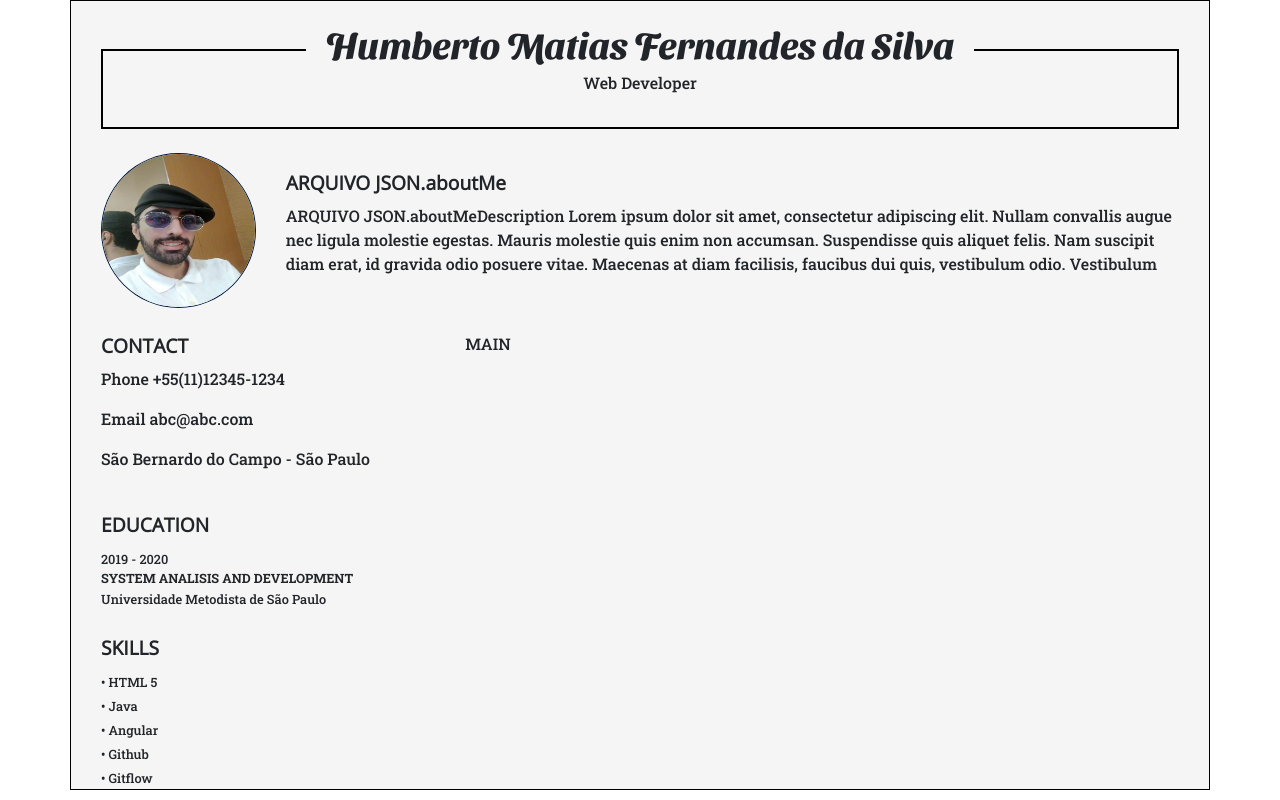
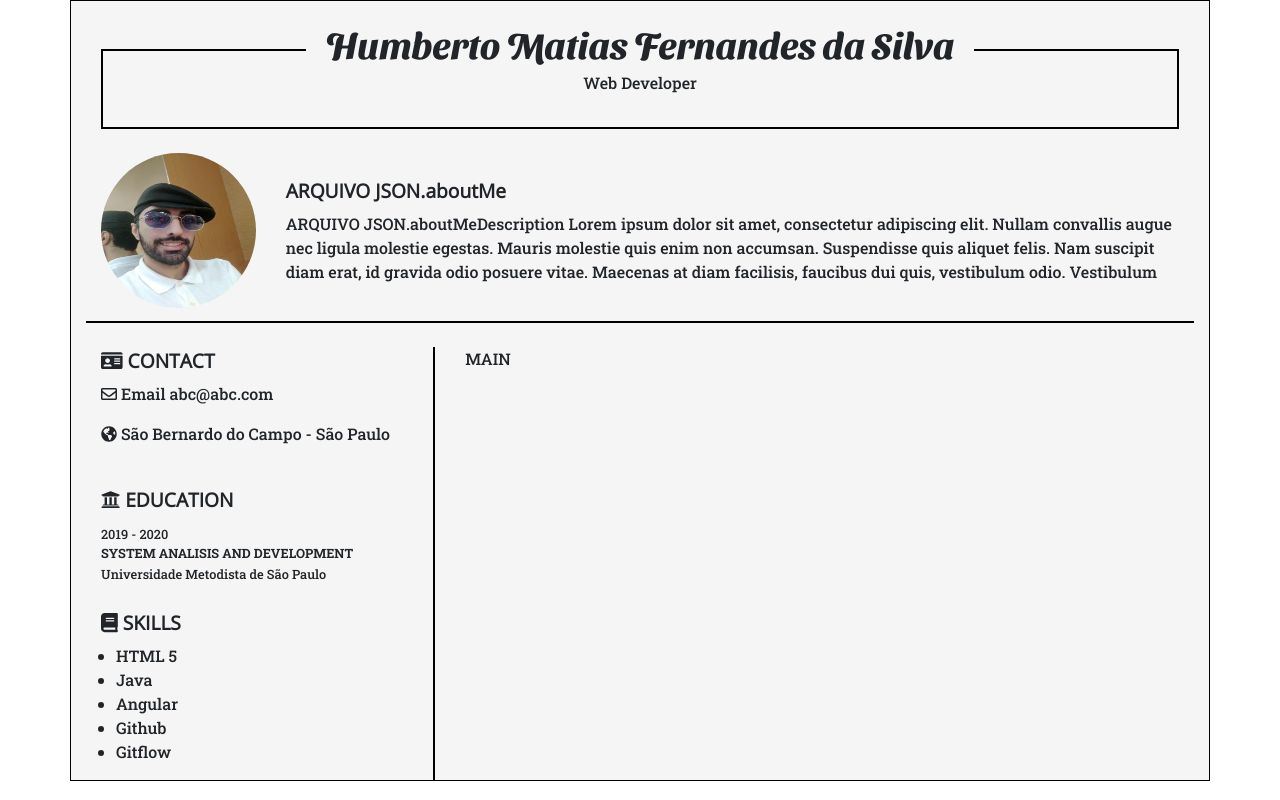
Before and after one commit to BetoMatias/resume, an Angular app: page / in a window 1280 px wide. Built offline with nearby package versions, Linux system fonts and the light colour scheme.

Commit message:
Icons and Borders

```diff
--- a/package.json
+++ b/package.json
@@ -19,6 +19,10 @@
     "@angular/platform-browser": "~9.1.11",
     "@angular/platform-browser-dynamic": "~9.1.11",
     "@angular/router": "~9.1.11",
+    "@fortawesome/angular-fontawesome": "^0.6.1",
+    "@fortawesome/fontawesome-svg-core": "^1.2.32",
+    "@fortawesome/free-regular-svg-icons": "^5.15.1",
+    "@fortawesome/free-solid-svg-icons": "^5.15.1",
     "bootstrap": "^4.5.2",
     "normalize.css": "^8.0.1",
     "rxjs": "~6.5.4",
--- a/src/app/app.module.ts
+++ b/src/app/app.module.ts
@@ -10,9 +10,10 @@ import { AppComponent } from './app.component';
   ],
   imports: [
     BrowserModule,
-    AppRoutingModule
+    AppRoutingModule,
   ],
   providers: [],
   bootstrap: [AppComponent]
 })
-export class AppModule { }
+export class AppModule {
+}
--- a/src/app/views/components/person/person.component.scss
+++ b/src/app/views/components/person/person.component.scss
@@ -15,15 +15,15 @@
     }
 }
 .abt-me {
-    height: 155px;
+    height: 170px;
     & div.col-2 {
         height: inherit;
         & img {
-            border: 1px solid #021a40;
             height: 155px;
             width: 155px;
         }
     }
+    border-bottom: 2px solid black;
 }
 
 .border-round {
--- a/src/app/views/components/side-info/side-info.component.html
+++ b/src/app/views/components/side-info/side-info.component.html
@@ -1,26 +1,39 @@
 <section class="container side-info">
     <div class="row">
         <div class="col-12">
-            <h3>CONTACT</h3>
-            <p>Phone +55(11)12345-1234</p>
-            <p>Email abc@abc.com</p>
-            <p>São Bernardo do Campo - São Paulo</p>
+            <h3>
+                <fa-icon [icon]="['fas', 'id-card']"></fa-icon> CONTACT
+            </h3>
+            <p>
+                <fa-icon [icon]="['far', 'envelope']"></fa-icon> Email abc@abc.com
+            </p>
+            <p>
+                <fa-icon [icon]="['fas', 'globe-americas']"></fa-icon> São Bernardo do Campo - São Paulo
+            </p>
         </div>
         <div class="col-12 mt-4">
-            <h3>EDUCATION</h3>
-            <small>2019 - 2020</small>
-            <small>
-                <p class="mb-0"><strong>SYSTEM ANALISIS AND DEVELOPMENT</strong></p>
-            </small>
-            <small>Universidade Metodista de São Paulo</small>
+            <h3>
+                <fa-icon [icon]="['fas', 'university']"></fa-icon> EDUCATION
+            </h3>
+            <div class="degree">
+                <small>2019 - 2020</small>
+                <small>
+                    <p class="mb-0"><strong>SYSTEM ANALISIS AND DEVELOPMENT</strong></p>
+                </small>
+                <small>Universidade Metodista de São Paulo</small>
+            </div>
         </div>
         <div class="col-12 mt-4">
-            <h3>SKILLS</h3>
-            <p class="mb-0"><small>• HTML 5 </small></p>
-            <p class="mb-0"><small>• Java </small></p>
-            <p class="mb-0"><small>• Angular </small></p>
-            <p class="mb-0"><small>• Github </small></p>
-            <p class="mb-0"><small>• Gitflow </small></p>
+            <h3>
+                <fa-icon [icon]="['fas', 'book']"></fa-icon> SKILLS
+            </h3>
+            <ul class="col-12">
+                <li>HTML 5</li>
+                <li>Java</li>
+                <li>Angular</li>
+                <li>Github</li>
+                <li>Gitflow </li>
+            </ul>
         </div>
     </div>
 </section>
--- a/src/app/views/components/side-info/side-info.component.scss
+++ b/src/app/views/components/side-info/side-info.component.scss
@@ -1,3 +1,4 @@
 .side-info {
     border-right: 2px black;
+    border-right: 2px solid black;
 }
--- a/src/app/views/components/side-info/side-info.component.ts
+++ b/src/app/views/components/side-info/side-info.component.ts
@@ -1,4 +1,5 @@
 import { Component, OnInit } from '@angular/core';
+
 
 @Component({
   selector: 'app-side-info',
--- a/src/app/views/views.module.ts
+++ b/src/app/views/views.module.ts
@@ -6,12 +6,25 @@ import { OverviewComponent } from './overview/overview.component';
 import { PersonComponent } from './components/person/person.component';
 import { SideInfoComponent } from './components/side-info/side-info.component';
 
+import { FontAwesomeModule, FaIconLibrary } from '@fortawesome/angular-fontawesome';
+
+import { faIdCard } from '@fortawesome/free-solid-svg-icons';
+import { faUniversity } from '@fortawesome/free-solid-svg-icons';
+import { faGlobeAmericas } from '@fortawesome/free-solid-svg-icons';
+import { faBook } from '@fortawesome/free-solid-svg-icons';
+import { faEnvelope } from '@fortawesome/free-regular-svg-icons';
+
 
 @NgModule({
   declarations: [OverviewComponent, PersonComponent, SideInfoComponent],
   imports: [
     CommonModule,
-    ViewsRoutingModule
+    ViewsRoutingModule,
+    FontAwesomeModule
   ]
 })
-export class ViewsModule { }
+export class ViewsModule {
+  constructor(library: FaIconLibrary) {
+    library.addIcons(faIdCard, faEnvelope, faUniversity, faGlobeAmericas, faBook);
+  }
+}
```
Also changed, not shown: 1 other file (tests, documents, lock files or other folders).
